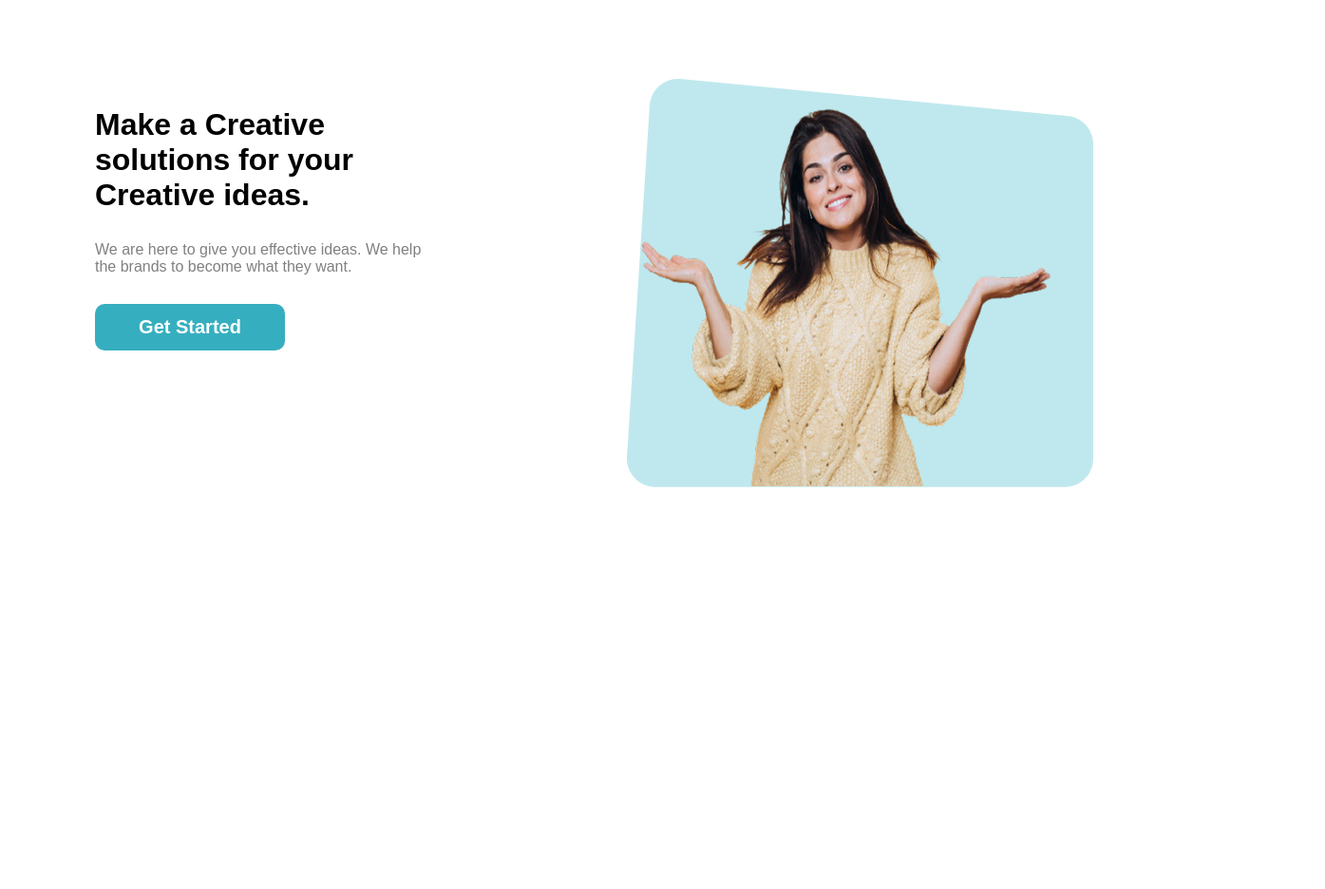
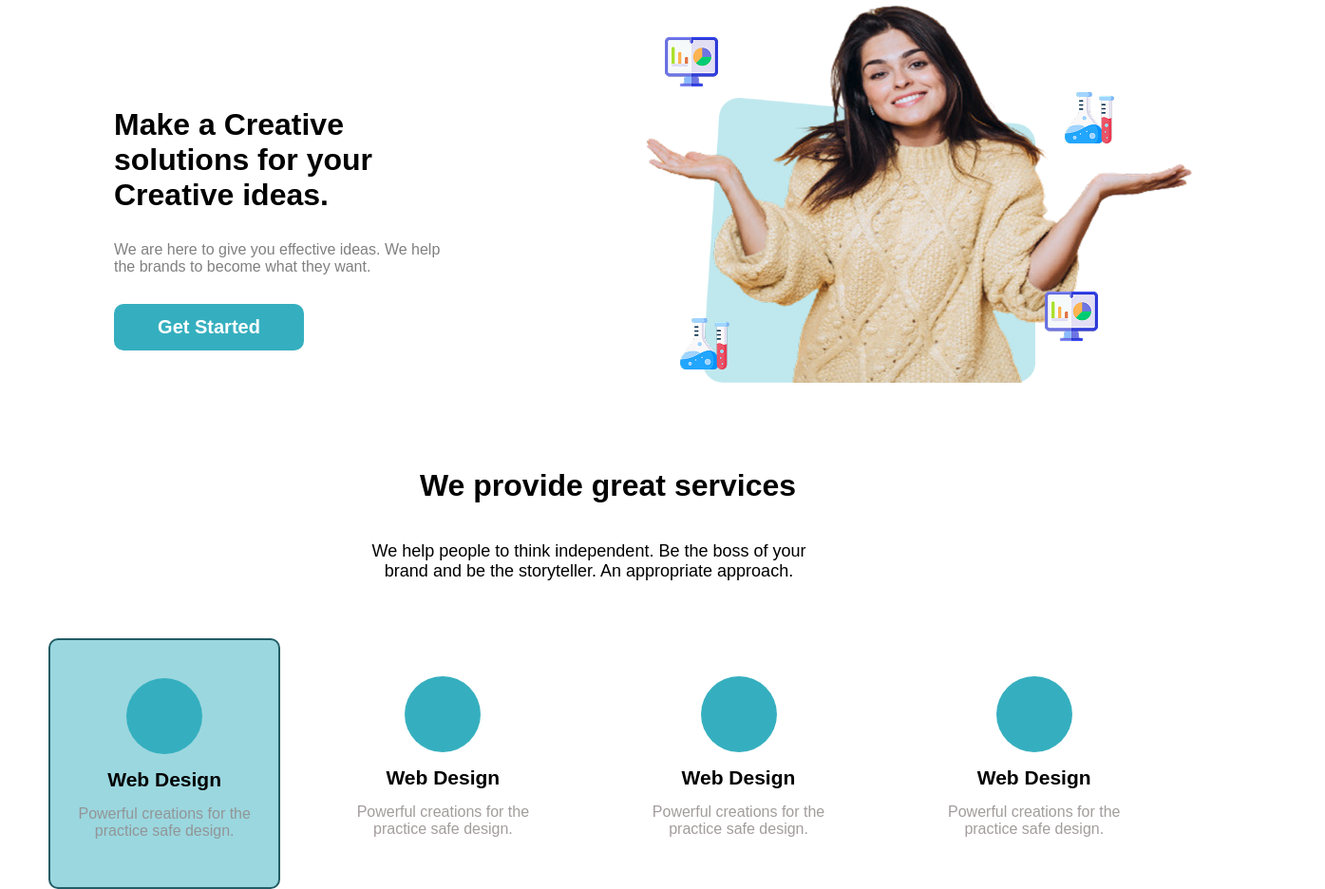
Before and after one commit to treyreri/CLASSWORK-24.06, a plain HTML site: page index.html in a window 1280 px wide. Shown: the part 96-1032 px from the top of the page at 95% size, 1395 px wide, since content can reach past the window. Before the commit the page ends 800 px from the top, so only its background shows below. Drawn offline with Linux system fonts and the light colour scheme.

Commit message:
Second change

```diff
--- a/index.html
+++ b/index.html
@@ -36,13 +36,53 @@
 
 
         <div class="muk2">
-            <div class="i1"><img class="" src="image background.png" alt=""></div>
+            <div class="i1"><img src="image background.png" alt=""></div>
             <div class="i2"><img src="woman.png" alt=""></div>
+            <div class="i3"><img src="ikon1.png" alt=""></div>
+            <div class="i4"><img src="ikon2.png" alt=""></div>
+            <div class="i5"><img src="ikon1.png" alt=""></div>
+            <div class="i6"><img src="ikon2.png" alt=""></div>
+
         </div>
+
+    </div>
+
+    <h1 class="we">We provide great services</h1>
+   <div class="may"> <p class="rare">We help people to think independent. Be the boss of your brand and be the storyteller. An appropriate approach.</p></div>
+
+   <div class="boxes">
+
+    <div class="b1">
+        <div class="krug"></div>
+        <h1>Web Design</h1>
+        <div class="parag"><p>Powerful creations for the practice safe design.</p></div>
+    </div>
+
+    <div class="b2">
+        <div class="krug"></div>
+        <h1>Web Design</h1>
+        <div class="parag"><p>Powerful creations for the practice safe design.</p></div>
+    </div>
+
+    <div class="b2">
+        <div class="krug"></div>
+        <h1>Web Design</h1>
+        <div class="parag"><p>Powerful creations for the practice safe design.</p></div>
+    </div>
+
+    <div class="b2">
+        <div class="krug"></div>
+        <h1>Web Design</h1>
+        <div class="parag"><p>Powerful creations for the practice safe design.</p></div>
+    </div>
 
 
 
-    </div>
+
+
+   </div>
+
+
 
 
 
--- a/style.css
+++ b/style.css
@@ -60,17 +60,109 @@
     display: flex;
     justify-content: space-evenly;
 }
-.i2{
-    width: 735px;
-    height: 544px;
-}
 .muk2{
     margin-left: 210px;
 }
 .i2 img{
-    width: 450px;
+    width: 600px;
     height: 400px;
 }
+.i1 img{
+    width: 350px;
+    height: 300px;
+}
+.i1{
+    position: absolute;
+    margin-top: 20px;
+    margin-left: 40px;
+}
 .i2{
-    margin-top: -405px;
+    position: relative;
+    margin-top: -80px;
+    margin-left: -40px;
 }
+.i3{
+    position: relative;
+    margin-top: -370px;
+}
+.i4{
+    position: relative;
+    margin-left: 420px;
+}
+.i6{
+    position: relative;
+    margin-top: -30px;
+    margin-left: 15px;
+}
+.i5{
+    position: relative;
+    margin-left: 400px;
+    margin-top: 150px;
+}
+.we{
+    margin-top: 100px;
+    text-align: center;
+}
+.rare{
+    width: 500px;
+    text-align: center;
+    font-size: 18px;
+}
+.may{
+    margin-top: 40px;
+    margin-left: 370px;
+}
+.b1{
+    width: 260px;
+    height: 260px;
+}
+.krug{
+    width: 80px;
+    height: 80px;
+    border-radius: 50%;
+    background-color: #35AFBF;
+    margin-top: 40px;
+    margin-left: 80px;
+
+}
+.b1{
+    width: 240px;
+    height: 260px;
+    background-color: #35afbf7e;
+    border-radius: 10px;
+    display: flex;
+    flex-direction: column;
+    row-gap: 15px;
+    border: 2px solid #215d66;
+}
+.b1 h1{
+    font-size: 21px;
+    margin-left: 60px;
+}
+.parag{
+    width: 215px;
+}
+.parag p{
+    font-size: 16px;
+    color: rgba(144, 135, 135, 0.826);
+    text-align: center;
+    margin-left: 25px;
+}
+.b2{
+    width: 260px;
+    height: 260px;
+    background-color: white;
+    border-radius: 10px;
+    display: flex;
+    flex-direction: column;
+    row-gap: 15px;
+}
+.b2 h1{
+    font-size: 21px;
+    margin-left: 60px;
+}
+.boxes{
+    display: flex;
+    justify-content: space-evenly;
+    margin-top: 60px;
+}
```
